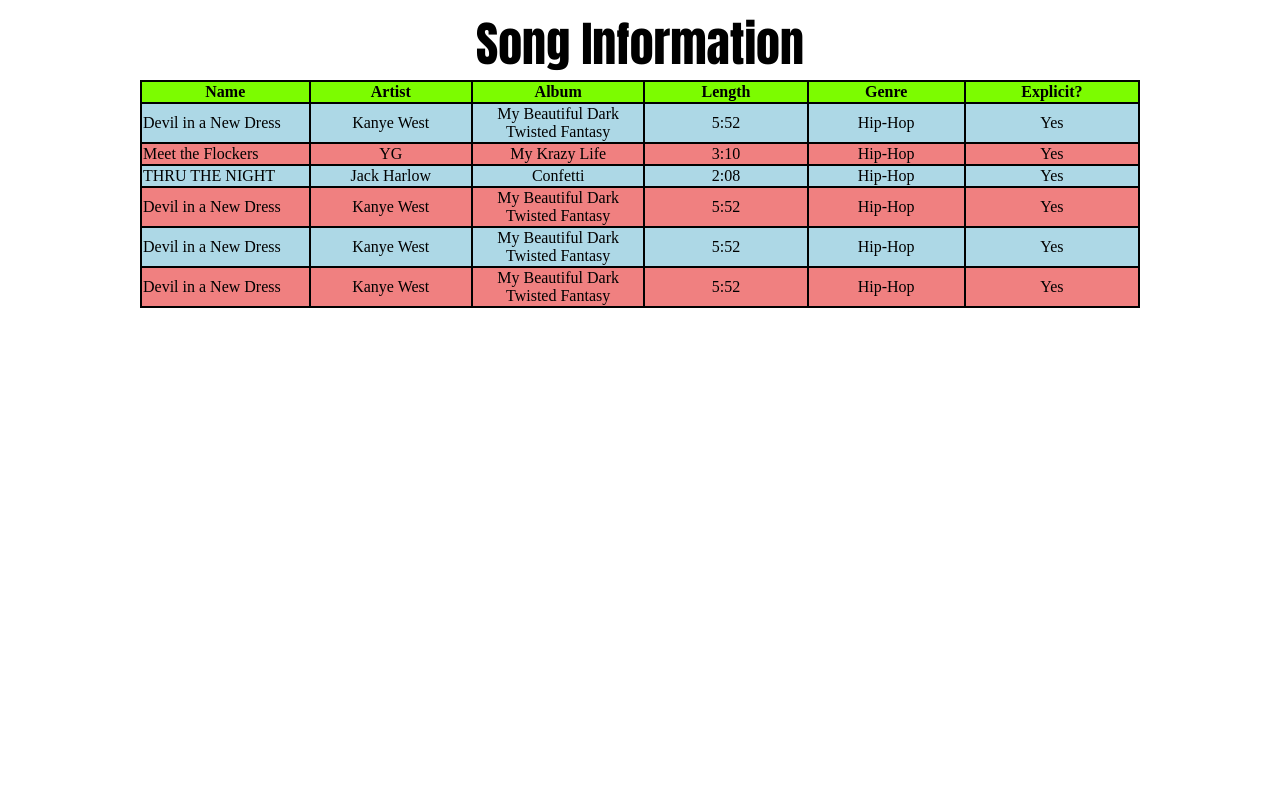
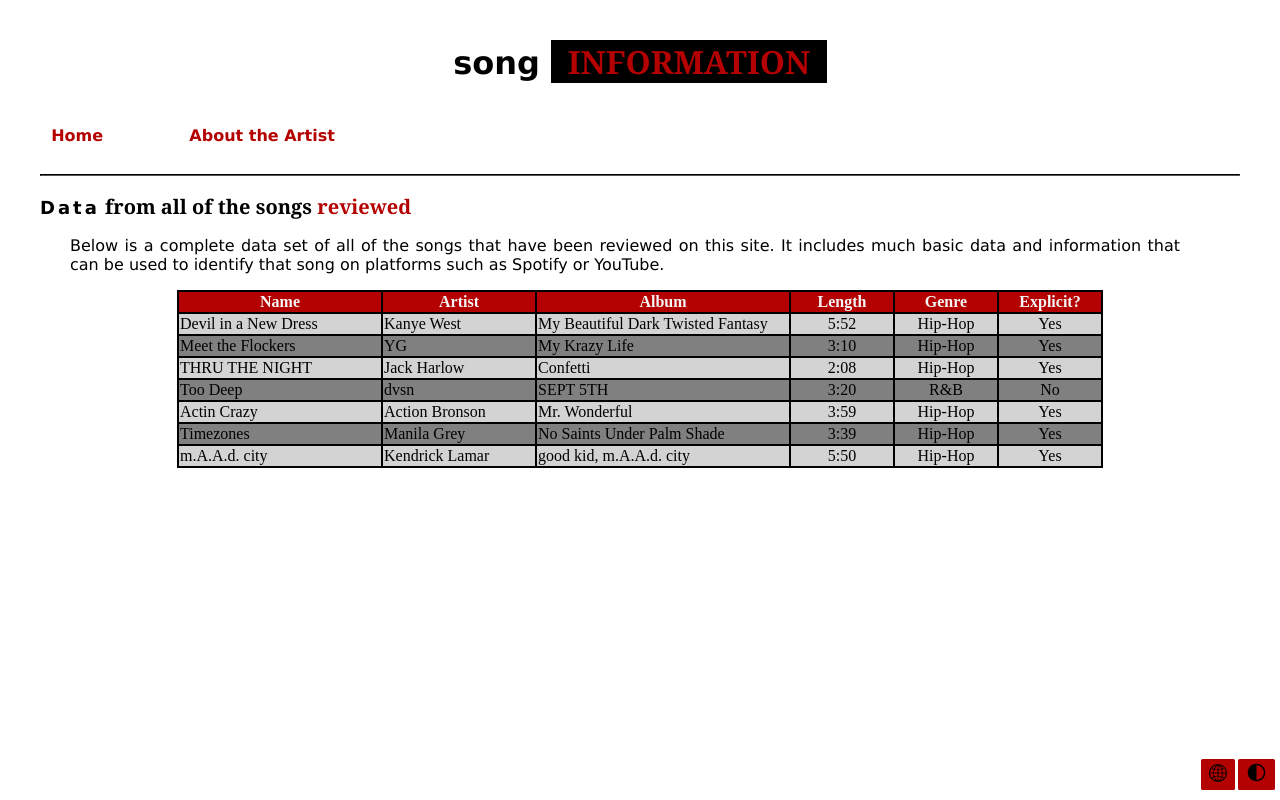
Before and after one commit to smcdermott3/project, a PHP site: page /song_info.html in a window 1280 px wide. Run offline with PHP 8.4, Linux system fonts and the light colour scheme.

Commit message:
Table completed

```diff
--- a/song_info.html
+++ b/song_info.html
@@ -3,27 +3,31 @@
 <head>
     <meta charset="UTF-8">
     <meta name="viewport" content="width=device-width, initial-scale=1.0">
-    <title>Catalogue</title>
-
-<style>
-
-    table, th, td {border: black solid 2px;
-        border-collapse: collapse; margin-left: auto; margin-right: auto;
-        width: 1000px;}
-        td {text-align: center;}
-        th {background-color: lawngreen;}
-        caption {font-family: Impact; font-size:  3em;}
-        tr:nth-child(even) {background-color: lightblue;}
-        tr:nth-child(odd) {background-color: lightcoral;}
-        td:nth-child(1) {text-align: left;}
-        tr:hover {background-color: khaki;}
-
-
-</style>
+    <title>Song Information</title>
+    <link rel="stylesheet" type="text/css" href="/styles/rtd.css">
 
 </head>
 <body>
-    <table><caption>Song Information</caption>
+
+    <h1>song <span id="title">&nbsp; INFORMATION &nbsp; </span> </h1>
+    <nav>
+        <li> <h4 style="text-align: center;"><a href="index.html"> &nbsp; Home &nbsp; </a></h4> </li>
+        <li> <h4 style="text-align: center;"><a href="about_the_artist.html"> &nbsp; About the Artist &nbsp; </a></h4> </li>
+    </nav>
+<hr>
+
+<h2><span id="first_word">Data</span>&nbsp;from all of the songs <span id="last_word"> reviewed</span></h2>
+
+<p>Below is a complete data set of all of the songs that have been reviewed on this site.
+    It includes much basic data and information that can be used to identify that song on
+    platforms such as Spotify or YouTube.
+</p>
+
+
+
+
+
+    <table>
         <tr id="header">
             <th>Name</th>
             <th>Artist</th>
@@ -57,30 +61,57 @@
             <td>Yes</td>
         </tr>
         <tr>
-            <td>Devil in a New Dress</td>
-            <td>Kanye West</td>
-            <td>My Beautiful Dark Twisted Fantasy</td>
-            <td>5:52</td>
+            <td>Too Deep</td>
+            <td>dvsn</td>
+            <td>SEPT 5TH</td>
+            <td>3:20</td>
+            <td>R&B</td>
+            <td>No</td>
+        </tr>
+        <tr>
+            <td>Actin Crazy</td>
+            <td>Action Bronson</td>
+            <td>Mr. Wonderful</td>
+            <td>3:59</td>
             <td>Hip-Hop</td>
             <td>Yes</td>
         </tr>
         <tr>
-            <td>Devil in a New Dress</td>
-            <td>Kanye West</td>
-            <td>My Beautiful Dark Twisted Fantasy</td>
-            <td>5:52</td>
+            <td>Timezones</td>
+            <td>Manila Grey</td>
+            <td>No Saints Under Palm Shade</td>
+            <td>3:39</td>
             <td>Hip-Hop</td>
             <td>Yes</td>
         </tr>
         <tr>
-            <td>Devil in a New Dress</td>
-            <td>Kanye West</td>
-            <td>My Beautiful Dark Twisted Fantasy</td>
-            <td>5:52</td>
+            <td>m.A.A.d. city</td>
+            <td>Kendrick Lamar</td>
+            <td>good kid, m.A.A.d. city</td>
+            <td>5:50</td>
             <td>Hip-Hop</td>
             <td>Yes</td>
         </tr>
+
         </table>
+
+
+
+        <button id="sitemap_universal"><a href="project_sitemap.html" class="sitemap_universal"><img src="/images/globe.png" alt="" height="18px"></a>
+        </button>
+
+         <!-- below, dark mode button -->
+         <button id="fixedbutton" onclick="myFunction()">
+        <img src="/images/dark_mode.png" alt="DarkMode" height="25px">
+        </button>
+         <script>
+             function myFunction() {
+                 var element = document.body;
+                 element.classList.toggle("dark-mode");}
+         </script>
+         <!-- above, dark mode button -->
+
+        <!-- it would be neat to add a return to top button icon -->
 
 </body>
 </html>
--- a/styles/rtd.css
+++ b/styles/rtd.css
@@ -48,6 +48,21 @@
     #bigboy {width: 588px;}
     #send_plane {padding: 20px;}
 
+    table, th, td {border: black solid 2px;
+        border-collapse: collapse; margin-left: auto; margin-right: auto;
+        width: auto;}
+        td {text-align: center;}
+        th {background-color: rgb(180, 1, 1); color: whitesmoke;}
+        caption {font-family: Georgia; font-size:  3em;}
+        tr:nth-child(even) {background-color: lightgrey;}
+        tr:nth-child(odd) {background-color: grey;}
+        td:nth-child(1) {text-align: left; width: 200px;}
+        td:nth-child(2) {text-align: left; width: 150px;}
+        td:nth-child(3) {text-align: left; width: 250px;}
+        td:nth-child(4) {width: 100px;}
+        td:nth-child(5) {width: 100px;}
+        td:nth-child(6) {width: 100px;}
+        tr:hover {background-color: whitesmoke;}
 
     /* below is dark mode */
     .dark-mode {background-color: rgb(0, 0, 0); color: whitesmoke;}
@@ -64,3 +79,4 @@
     .dark-mode .review:hover {box-shadow: 0 8px 16px 0 rgb(77, 77, 77);}
     .dark-mode label {color: whitesmoke;}
     .dark-mode p {color: whitesmoke;}
+    .dark-mode td {color: black;}
```
